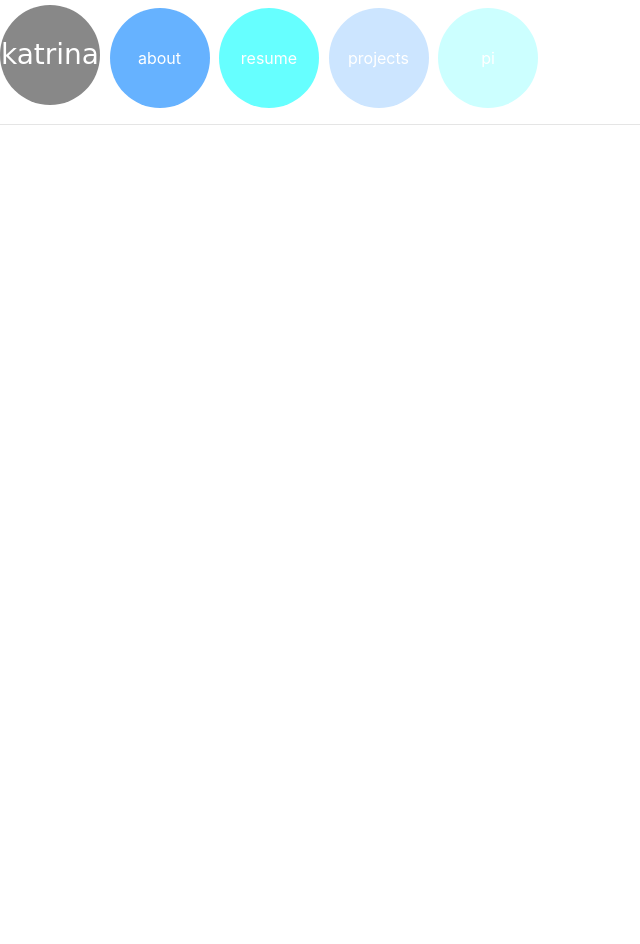
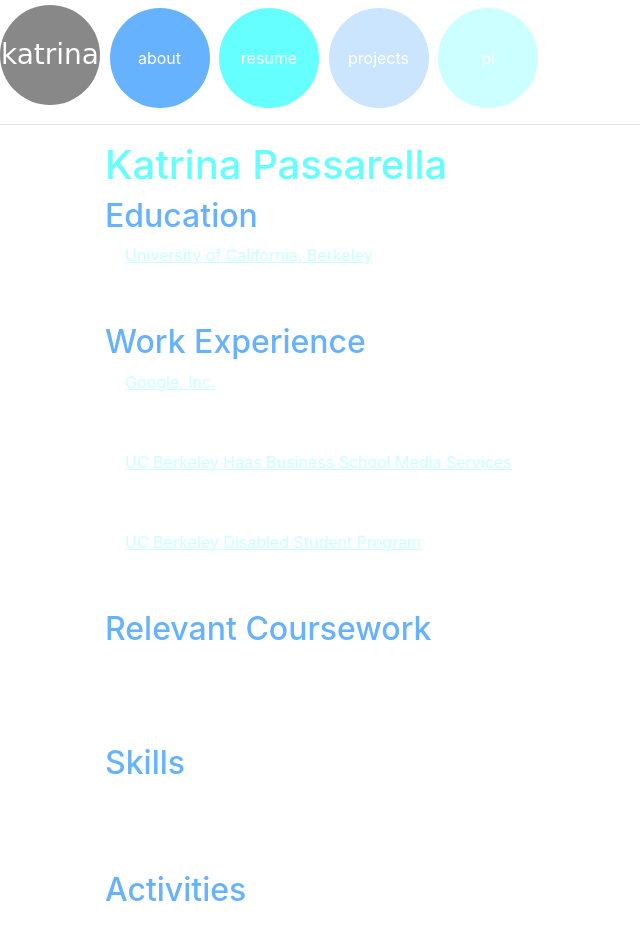
Before and after one commit to katpass/katpass.github.io, a plain HTML site: page resume.html in a window 1280 px wide. Shown: the whole page, without its empty margins (0-640 px from the left). Before the commit the page ends 800 px from the top, so only its background shows below. Drawn offline with nearby package versions, Linux system fonts and the light colour scheme.

Commit message:
resume up

```diff
--- a/resume.html
+++ b/resume.html
@@ -6,7 +6,7 @@
     <meta http-equiv="X-UA-Compatible" content="IE=edge">
     <meta name="viewport" content="width=device-width, initial-scale=1">
     <!-- The above 3 meta tags *must* come first in the head; any other head content must come *after* these tags -->
-    <title>Katrina Passarella - pi</title>
+    <title>Katrina Passarella - resume</title>
 
     <!-- Bootstrap -->
     <link href="css/bootstrap.min.css" rel="stylesheet">
@@ -30,61 +30,38 @@
     <hr>
     <!-- END HEADER -->
 
-    <p>Resume coming soon.</p>
+    <h1>Katrina Passarella</h1>
 
-    <!--
-        EDUCATION
-        University of California, Berkeley, Berkeley, CA. (08/2011 – 05/2015)
-        Majors: Computer Science and Applied Mathematics (Emphasis: Statistics)
 
-        WORK EXPERIENCE
-        Google, Inc., Mountain View, CA
-        Software Engineer (09/2015 – present)
+        <h2>Education</h2>
+        <p style="margin-left: 125px"><span>University of California, Berkeley</span>, Berkeley, CA (08/2011 – 05/2015)</p>
+        <p style="margin-left: 145px">B.A., Computer Science and Applied Mathematics (Emphasis: Statistics)</p>
 
-        UC Berkeley Haas Business School Media Services, Berkeley, CA
-        Lab Assistant (08/2012 – 05/2015, 2.8 years)
-            • Videotaped MBA classes to provide webcasts for students
-            • Assembled and maintained audio and visual equipment
+        <h2>Work Experience</h2>
+        <p style="margin-left: 125px"><span>Google, Inc.</span>, Mountain View, CA</p>
+        <p style="margin-left: 145px">Software Engineer (09/2015 – present)</p>
 
-        UC Berkeley Disabled Student Program, Berkeley, CA
-        Note Taker (01/2013 – 12/2014, 2 years)
-            • Utilized understanding of courses to provide clear and detailed lecture notes for disabled students
+        <p style="margin-left: 125px"><span>UC Berkeley Haas Business School Media Services</span>, Berkeley, CA</p>
+        <p style="margin-left: 145px">Lab Assistant (08/2012 – 05/2015)</p>
 
-        Allegro Dance Studios, Everett, WA
-        Office Assistant and Dance Instructor Assistant (01/2009 – 08/2011, 2.7 years)
-            • Managed and organized the database and general bookkeeping
-            • Instructed and disciplined dance students
+        <p style="margin-left: 125px"><span>UC Berkeley Disabled Student Program</span>, Berkeley, CA</p>
+        <p style="margin-left: 145px">Note Taker (01/2013 – 12/2014)</p>
 
-        COURSEWORK
-            • Math: Numerical Analysis, Linear Algebra, Real Analysis, Complex Analysis, Abstract Algebra, Differential Equations, Discrete Math, Single/Multivariable Calculus, Probability, Statistics
-            • Computer Science: Data Structures, Algorithms, Linear Programming, Artificial Intelligence, Machine Learning, Machine Structures, Networking, Systems and Signals, Software Engineering
-            • Other: Physics, Chemistry, Engineering Design/Analysis, Engineering Materials
+        <h2>Relevant Coursework</h2>
+            <p style="margin-left: 125px">Artificial Intelligence, Machine Learning, Data Structures, Algorithms, Numerical Analysis, Linear Algebra, Discrete Math, Probability, Statistics, Linear Programming, Software Engineering</p>
 
-        SKILLS
-            • Programming: Java, MATLAB, C, Python, R, HTML/CSS
-            • Languages: Spanish (conversational), Italian (beginning)
-            • Microsoft Word, Excel, PowerPoint, Publisher, and Outlook
+        <h2>Skills</h2>
+            <p style="margin-left: 125px">Programming: Java, MATLAB, C, Python, R, HTML/CSS</p>
+            <p style="margin-left: 125px">Languages: Spanish (conversational), Italian (beginning)</p>
 
-        LEADERSHIP
-        Co-Founder and Co-President of Women in Mathematics at Berkeley (01/2014 – 05/2015)
-            • Developed and supervised an officer board, administered meetings, and scheduled events
-            • Corresponded with faculty and graduate students to gain departmental support
-            • Established a constitution and obtained university approval and ASUC sponsorship
-        Member of UC Berkeley Rally Committee (09/2011 – 05/2012)
-            • Promoted and strengthened California spirit
-
-        ACTIVITIES
-            • Winner of UC Berkeley Pi Recitation Competition for knowing 802 digits of pi (03/2014, 03/2015)
-            • Member of UC Berkeley Danceworx dance group (09/2011 – 05/2015)
-            • Participant in a student exchange program in Spain (Summer 2009)
+        <h2>Activities</h2>
+            <p style="margin-left: 125px">Co-Founder and Co-President of Women in Mathematics at Berkeley (01/2014 – 05/2015)</p>
+            <p style="margin-left: 125px">Winner of UC Berkeley Pi Recitation Competition for knowing 802 digits of pi (03/2014, 03/2015)</p>
+            <p style="margin-left: 125px">Member of UC Berkeley Danceworx dance group (09/2011 – 05/2015)</p>
 
 
 
 
-
-
-
-    </p> -->
 
     <!-- jQuery (necessary for Bootstrap's JavaScript plugins) -->
     <script src="https://ajax.googleapis.com/ajax/libs/jquery/1.11.3/jquery.min.js"></script>
--- a/stylesheet.css
+++ b/stylesheet.css
@@ -26,6 +26,11 @@ img {
 
 h1 {
     color: #66FFFF;
+    margin-left: 105px;
+}
+
+h2 {
+    color: #66B2FF;
     margin-left: 105px;
 }
 
@@ -78,6 +83,11 @@ hr {
     background-color: #CCFFFF;
 }
 
+span {
+    color: #CCFFFF;
+    text-decoration: underline;
+}
+
 /*
 .header {
     display: none;
```
Also changed, not shown: projects.html (+1 -1 lines).
